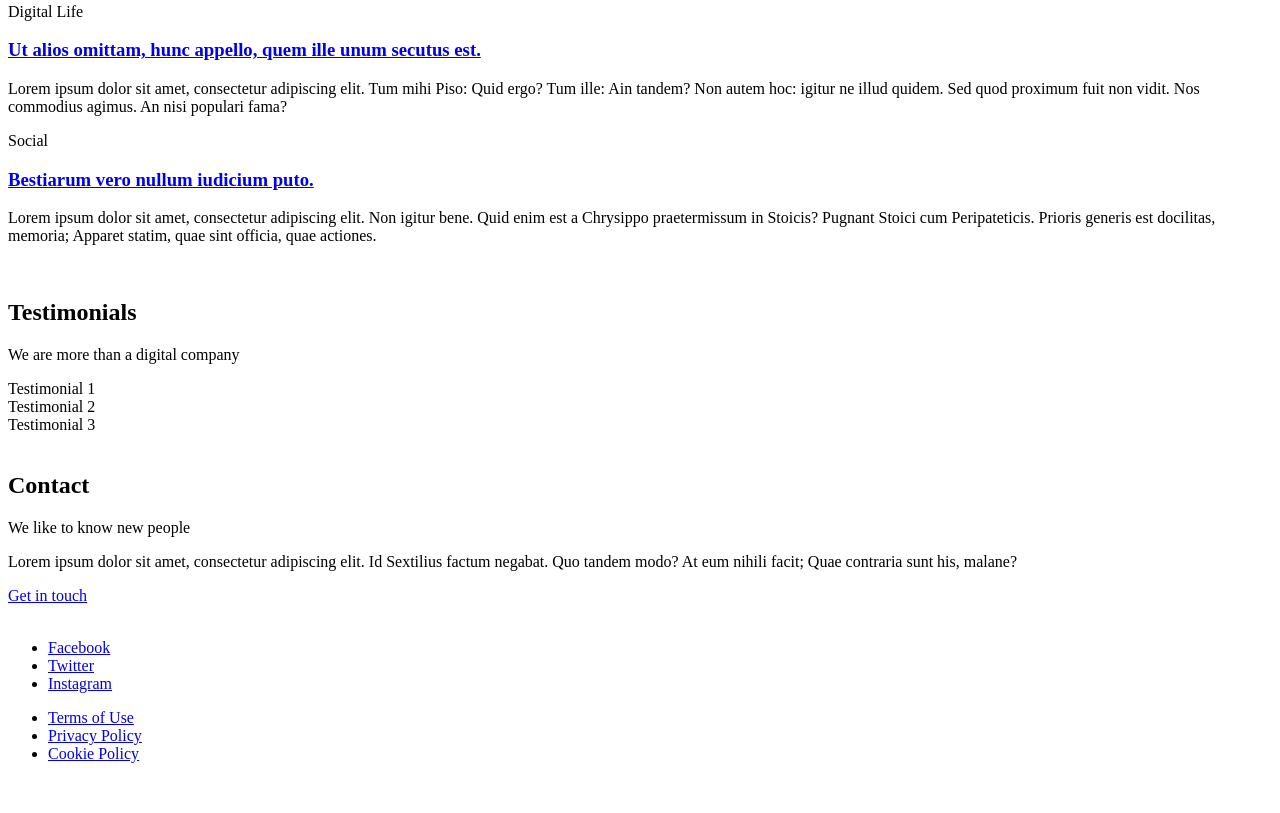
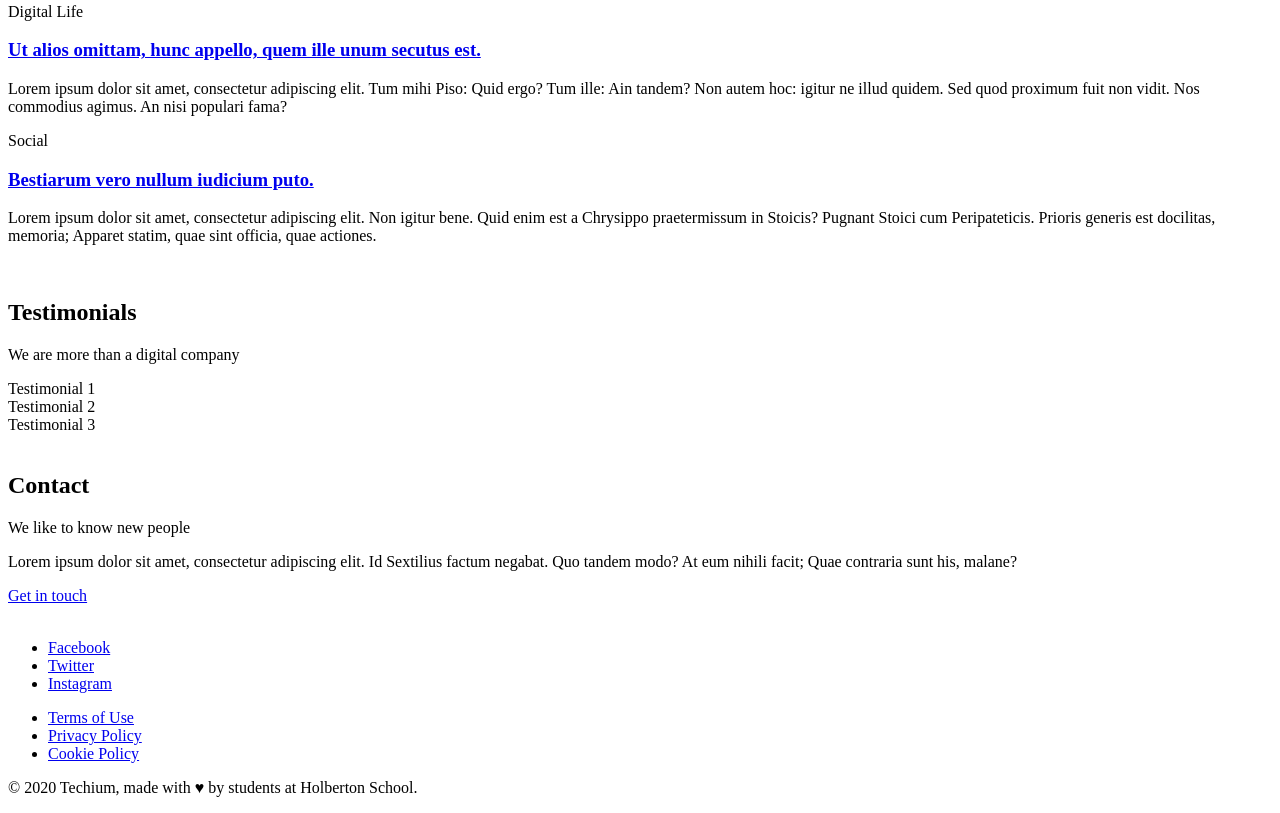
Before and after one commit to hamidbeyli005/holbertonschool-web_front_end, a plain HTML site: page html_advanced/27-index.html in a window 1280 px wide. Shown: the part 1629-2442 px from the top of the page. Before the commit the page ends 2408 px from the top, so only its background shows below. Drawn offline with Linux system fonts and the light colour scheme.

Commit message:
Separate content

```diff
--- a/html_advanced/27-index.html
+++ b/html_advanced/27-index.html
@@ -202,6 +202,7 @@
     <!-- Footer -->
     <footer>
       <div>
+        <div>
           <ul>
             <li>
               <a href="https://www.facebook.com/HolbertonSchool/">Facebook</a>
@@ -219,6 +220,10 @@
             <li><a href="#">Cookie Policy</a></li>
           </ul>
         </div>
+      </div>
+      <div>
+        <p>© 2020 Techium, made with ♥ by students at Holberton School.</p>
+      </div>
     </footer>
   </body>
 </html>
```
Lines whose indentation alone changed are shown as unchanged.
